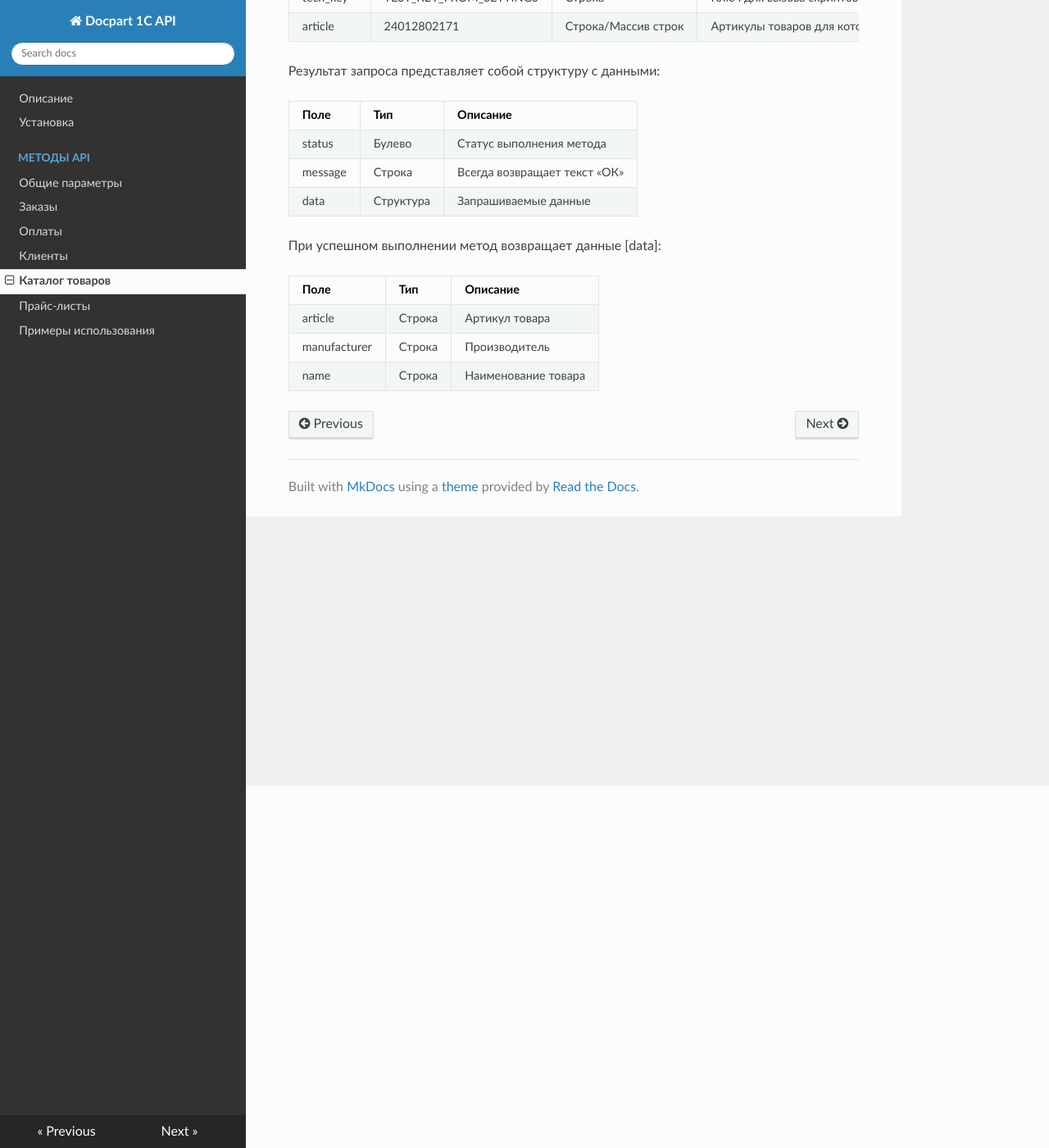
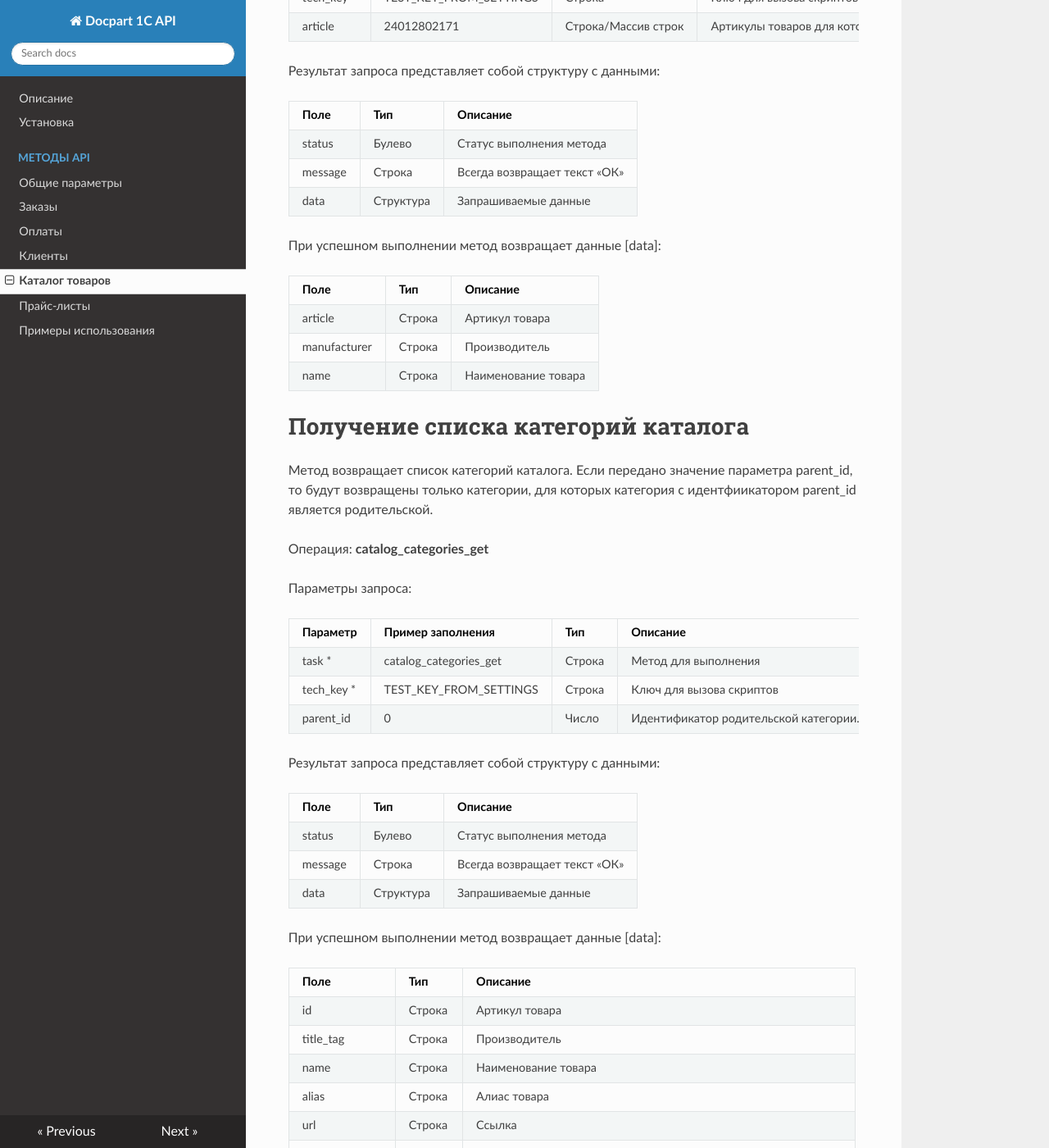
Before and after one commit to emayskiy/Docpart_1C_API_WIKI, an MkDocs documentation site: the page built from docs/cat_methods.md, in a window 1280 px wide and 1400 px high, scrolled down 442 px. Shown: the whole window at 82% size. Built offline with MkDocs 1.6.1, drawn with Linux system fonts in a browser that asks for light colours; nearby versions of some CDN libraries; some of the changed text lies outside the part shown.

Commit message:
Добавлено описание функции Каталог - Получить категории

```diff
--- a/docs/cat_methods.md
+++ b/docs/cat_methods.md
@@ -27,3 +27,59 @@
 |article|Строка|Артикул товара|
 |manufacturer|Строка|Производитель|
 |name|Строка|Наименование товара|
+
+
+
+# Получение списка категорий каталога
+
+Метод возвращает список категорий каталога. Если передано значение параметра parent_id, то будут возвращены только категории, для которых категория с идентфиикатором parent_id является родительской.
+
+Операция: **catalog_categories_get**
+
+Параметры запроса:
+
+|**Параметр**|**Пример заполнения**|**Тип** |**Описание** |
+|---|---|---|---|
+|task *|catalog_categories_get|Строка|Метод для выполнения|
+|tech_key *|TEST_KEY_FROM_SETTINGS|Строка|Ключ для вызова скриптов|
+|parent_id|0|Число|Идентификатор родительской категории. Если передан, то будут возвращены только категории с этим родителем. |
+
+Результат запроса представляет собой структуру с данными:
+
+|**Поле**|**Тип**|**Описание** |
+|---|---|---|
+|status|Булево|Статус выполнения метода|
+|message|Строка|Всегда возвращает текст «ОК»|
+|data|Структура|Запрашиваемые данные|
+
+При успешном выполнении метод возвращает данные [data]:
+
+|**Поле**|**Тип**|**Описание** |
+|---|---|---|
+|id|Строка|Артикул товара|
+|title_tag|Строка|Производитель|
+|name|Строка|Наименование товара|
+|alias|Строка|Алиас товара|
+|url|Строка|Ссылка|
+|count|Число|Количество подкатегорий|
+|level|Число|Уровень категории|
+|parent|Число|Идентификатор родительской категории|
+|description_tag|Строка|СЕО-Тег description|
+|keywords_tag|Строка|СЕО-Тег keywords|
+|robots_tag|Строка|СЕО-Тег robots|
+|import_format|Строка|Формат импорта|
+|export_format|Строка|Формат экспорта|
+|image|Строка|Ссылка на изображение|
+|order|Число|Порядок для сортировки|
+|published_flag|Число|Флаг публикации|
+|properties|Массив|Массив с описанием свойств, настроенных для текущей категории|
+
+
+Структура описания свойств содержит следующие поля:
+
+|**Поле**|**Тип**|**Описание** |**Пример заполнения** |
+|---|---|---|---|
+|property_id|Число|Идентификатор свойства|97|
+|property_name|Строка|Представление свойства|Артикул|
+|property_type_id|Число|Идентификатор типа свойства|3|
+|property_type_name|Структура|Имя типа свойства|Строка|
```
